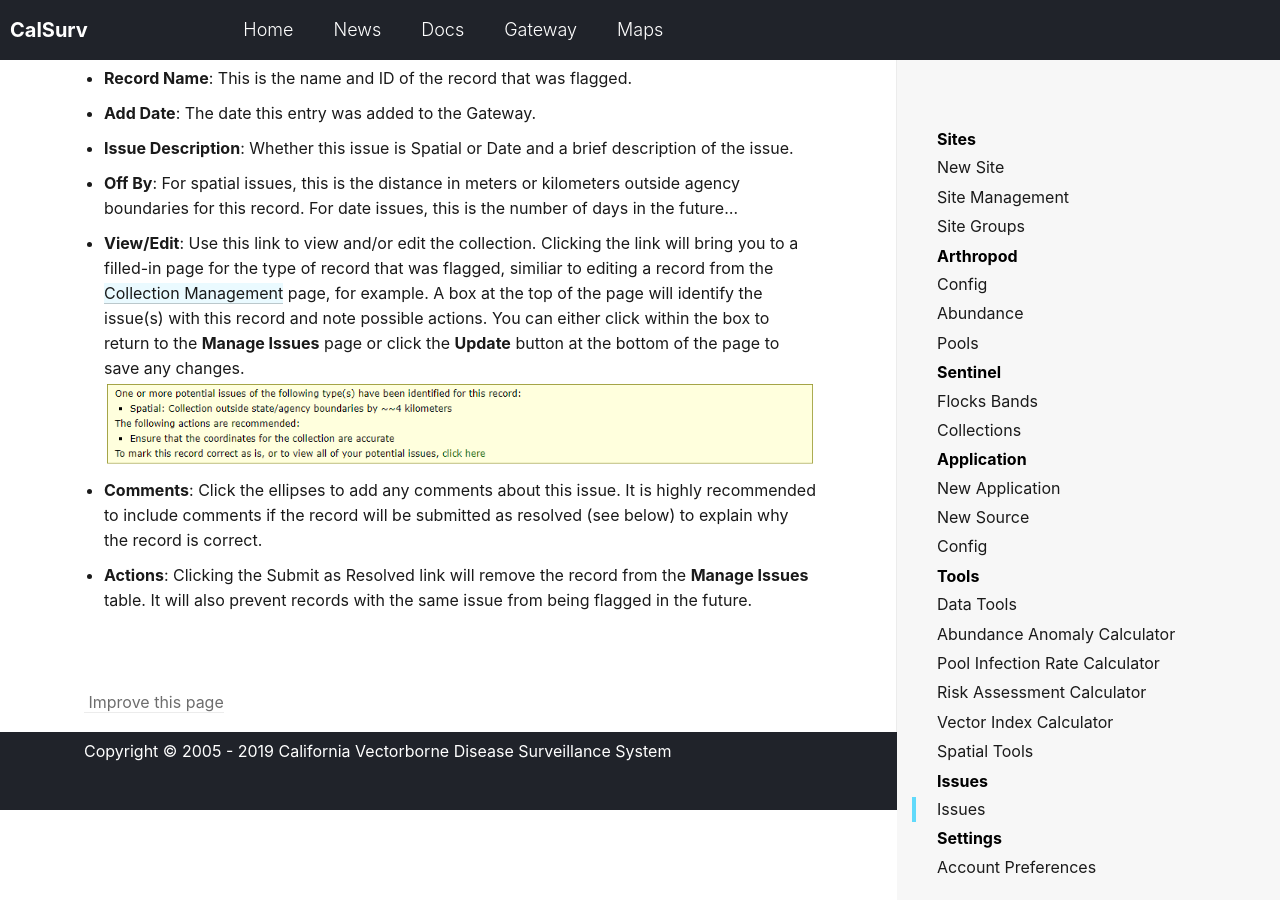
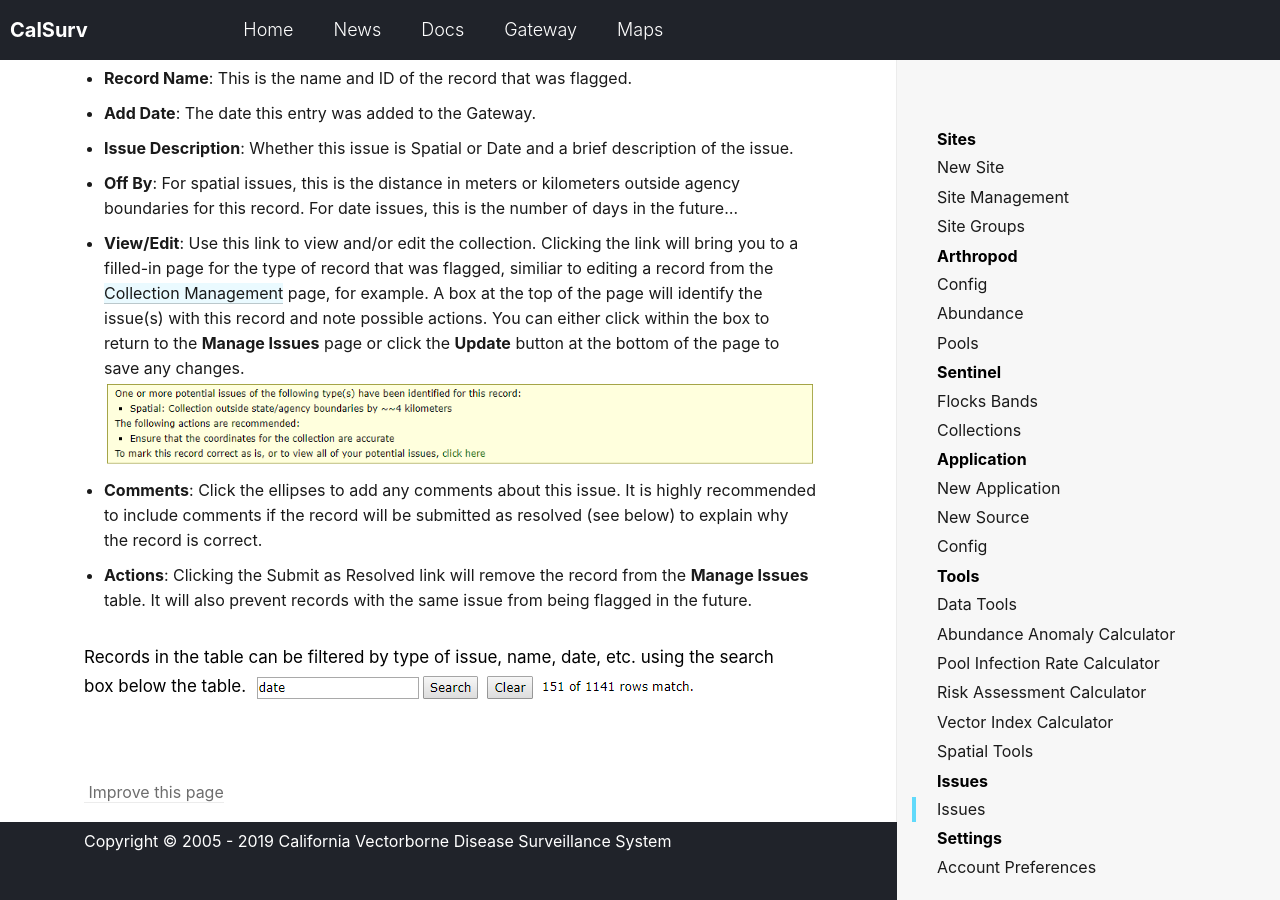
Before and after one commit to tlvaldepena/vectorsurv.org, a Jekyll site: the page built from _docs/issues.md, in a window 1280 px wide and 900 px high, scrolled down 561 px. Built offline with Jekyll 4.4.1, drawn with Linux system fonts in a browser that asks for light colours.

Commit message:
Include search box

```diff
--- a/_docs/issues.md
+++ b/_docs/issues.md
@@ -15,3 +15,6 @@ The **Manage Issues** table displays information about each record flagged with
 ![Issues box]({{ site.baseur1 }}/assets/images/docs/issues-box.PNG)
 * **Comments**: Click the ellipses to add any comments about this issue. It is highly recommended to include comments if the record will be submitted as resolved (see below) to explain why the record is correct.
 * **Actions**: Clicking the Submit as Resolved link will remove the record from the **Manage Issues** table. It will also prevent records with the same issue from being flagged in the future.
+
+Records in the table can be filtered by type of issue, name, date, etc. using the search box below the table.
+![Filter issues]({{ site.baseur1 }}/assets/images/docs/filter-issues.PNG)
```
